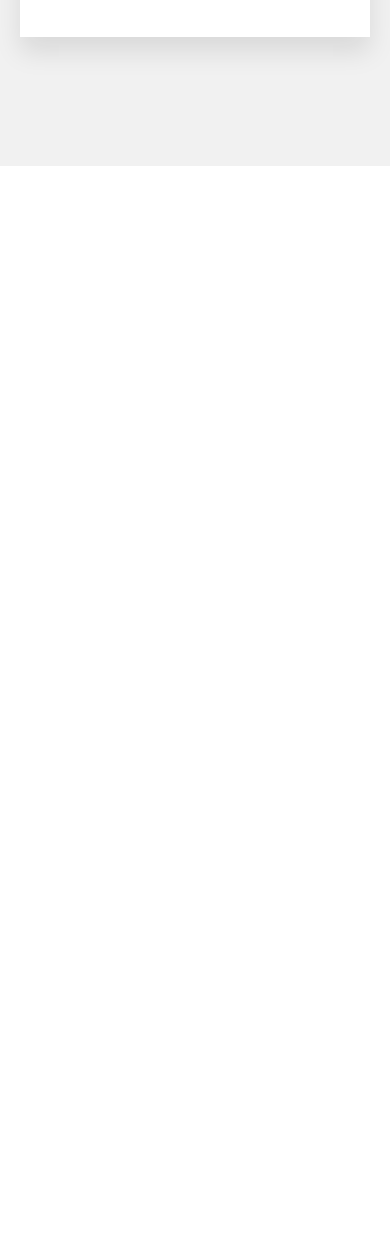
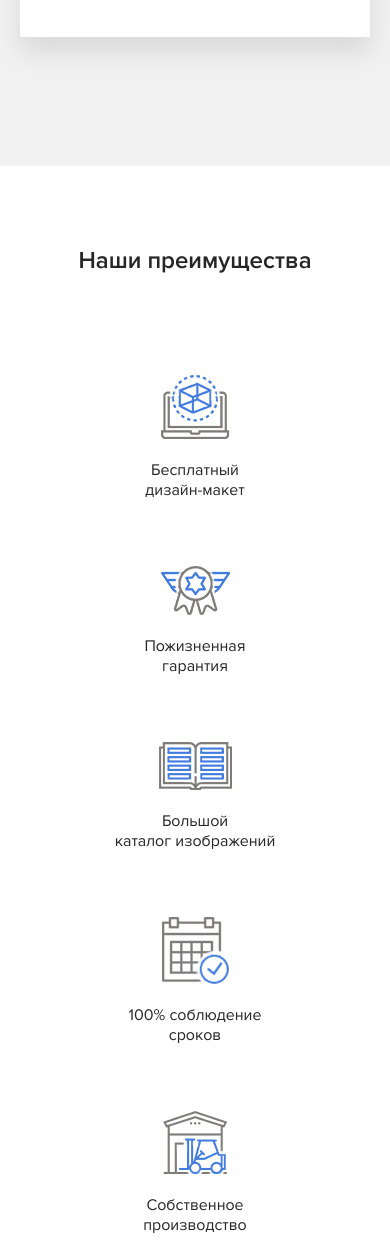
Before and after one commit to Nikkolly/skinali, a plain HTML site: page index.html in a window 390 px wide. Shown: the part 1742-2996 px from the top of the page. Before the commit the page ends 1908 px from the top, so only its background shows below. Drawn offline with Linux system fonts and the light colour scheme; a script that the page names is missing; a web font is replaced by a local one.

Commit message:
Сверстан блок с преимуществами

```diff
--- a/index.html
+++ b/index.html
@@ -115,6 +115,39 @@
         <!-- /.container -->
       </section>
       <!-- /.offer -->
+      <section class="features section">
+        <div class="container">
+          <h2 class="section-title section__title">Наши преимущества</h2>
+          <div class="features-block">
+            <div class="features-block__item">
+              <img src="img/features/feature-1.png" alt="Бесплатный дизайн-макет" class="features-block__img">
+              <p class="features-block__text">Бесплатный<br> дизайн-макет</p>
+            </div>
+            <div class="features-block__item">
+              <img src="img/features/feature-2.png" alt="Пожизненная гарантия" class="features-block__img">
+              <p class="features-block__text">Пожизненная<br> гарантия</p>
+            </div>
+            <div class="features-block__item">
+              <img src="img/features/feature-3.png" alt="Большой каталог изображений" class="features-block__img">
+              <p class="features-block__text">Большой<br> каталог изображений</p>
+            </div>
+            <div class="features-block__item">
+              <img src="img/features/feature-4.png" alt="100% соблюдение сроков" class="features-block__img">
+              <p class="features-block__text">100% соблюдение<br> сроков</p>
+            </div>
+            <div class="features-block__item">
+              <img src="img/features/feature-5.png" alt="Собственное производство" class="features-block__img">
+              <p class="features-block__text">Собственное<br> производство</p>
+            </div>
+            <div class="features-block__item">
+              <img src="img/features/feature-6.png" alt="Минимальная цена в городе от 1600 р метр" class="features-block__img">
+              <p class="features-block__text">Минимальная цена в городе<br> от 1600 р метр</p>
+            </div>
+          </div>
+        </div>
+        <!-- /.container -->
+      </section>
+      <!-- /.features section -->
     </main>
 
     <!-- Подключение виджета обратной связи -->
--- a/sass/_interface.sass
+++ b/sass/_interface.sass
@@ -1,7 +1,14 @@
 body
     +regular
     color: $text-color
-
+.section
+    padding: 100px 0
+    &-title
+        font-size: 30px
+        +bold
+        text-align: center
+    &__title
+        margin-bottom: 100px
 .button-o
     border: 2px solid $primary
     padding: 17px 22px
@@ -44,3 +51,7 @@ input[type="checkbox"]
 @media  (max-width: 576px)
     .button-o
         font-size: 10px
+    .section
+        padding: 60px 0
+        &-title
+            font-size: 24px
--- /dev/null
+++ b/sass/blocks/_features.sass
@@ -0,0 +1,21 @@
+.features
+    &-block
+        display: flex
+        flex-wrap: wrap
+        justify-content: space-between
+        align-items: center
+        &__item
+            flex-basis: 33%
+            text-align: center
+            margin-bottom: 110px
+@media  ( max-width: 991px )
+    .features
+        &-block
+            &__item
+                flex-basis: 50%
+@media  ( max-width: 760px )
+    .features
+        &-block
+            &__item
+                flex-basis: 100%
+                margin-bottom: 50px
--- a/sass/style.sass
+++ b/sass/style.sass
@@ -6,3 +6,4 @@
 @import 'blocks/navbar'
 @import 'blocks/hero'
 @import 'blocks/offer'
+@import 'blocks/features'
```
Also changed, not shown: css/style.css, img/features/feature-1.png (added), img/features/feature-2.png (added), img/features/feature-3.png (added), img/features/feature-4.png (added), img/features/feature-5.png (added), img/features/feature-6.png (added), sass/blocks/_offer.sass (line endings or trailing spaces), 1 other file.
